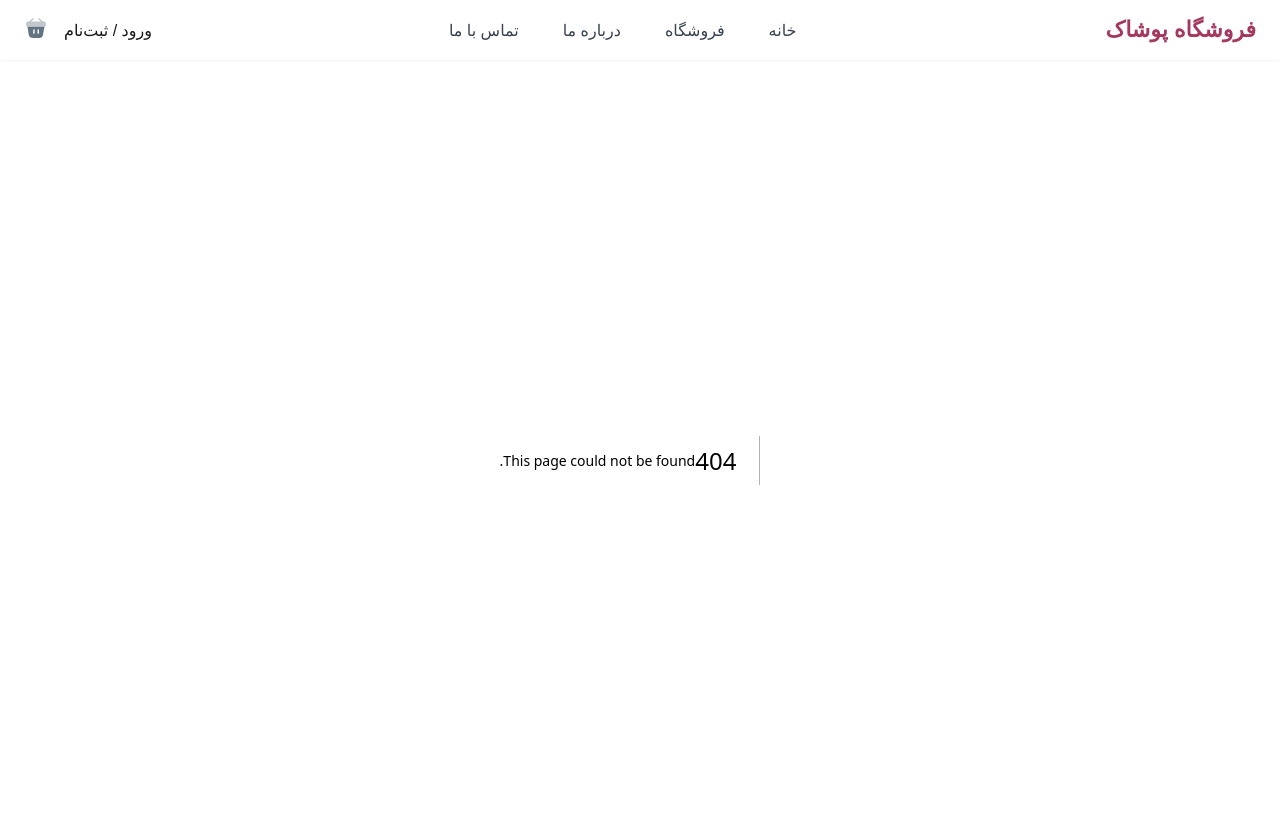
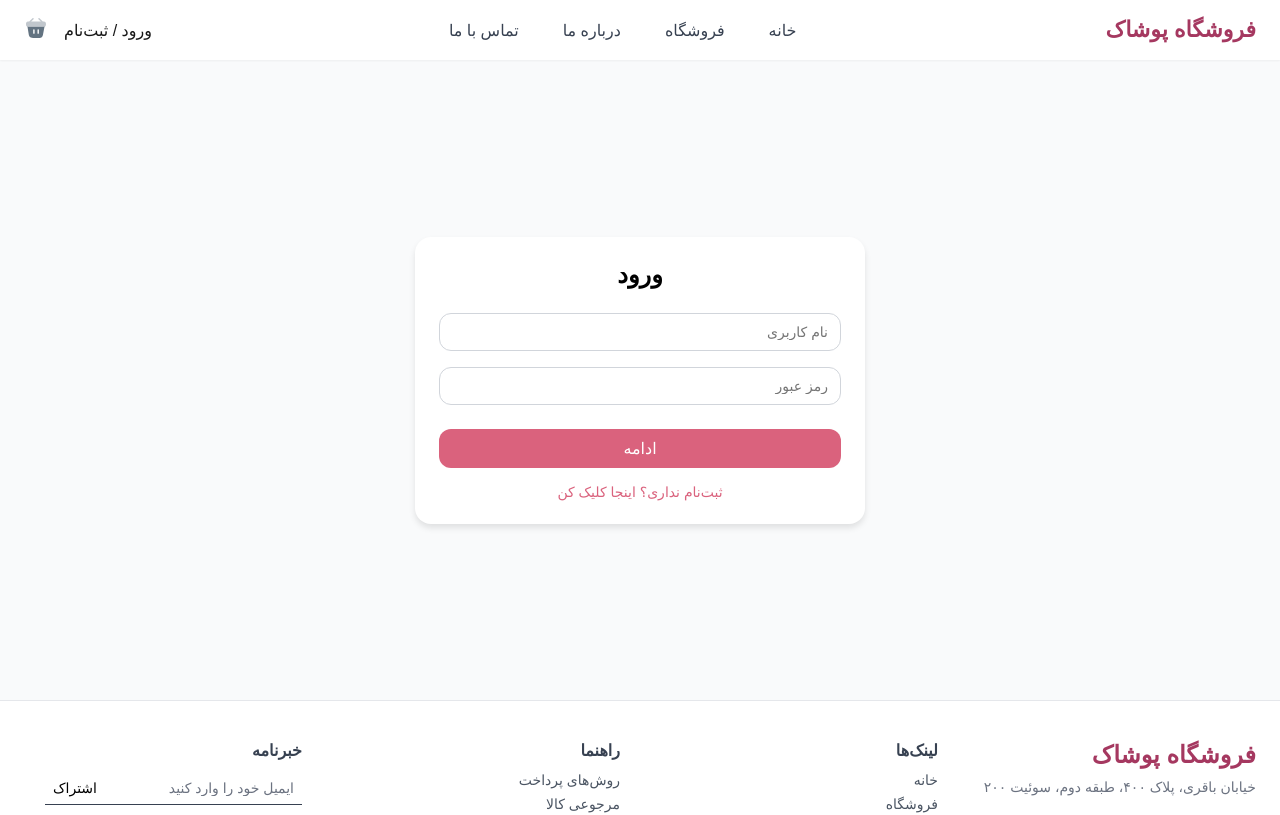
Before and after one commit to Nastaran-sarzaeim/product-page, a Next.js app: page /login in a window 1280 px wide. Before the commit this address had no page. Shown: the top 815 px of the page. Built offline with nearby package versions, Linux system fonts and the light colour scheme.

Commit message:
Add login page without context API

```diff
--- /dev/null
+++ b/src/app/login/page.js
@@ -0,0 +1,7 @@
+import Login from "@/sections/login/login";
+
+export default function LoginPage() {
+    return (
+        <Login />
+    );
+}
--- /dev/null
+++ b/src/sections/login/login.js
@@ -0,0 +1,130 @@
+"use client";
+
+import { useState } from "react";
+import styles from "./login.module.css";
+
+export default function Login() {
+
+  const [mode, setMode] = useState("login");
+
+  const [firstName, setFirstName] = useState("");
+  const [lastName, setLastName] = useState("");
+  const [username, setUsername] = useState("");
+  const [password, setPassword] = useState("");
+  const [repeatPassword, setRepeatPassword] = useState("");
+
+  const handleSubmit = () => {
+    const users = JSON.parse(localStorage.getItem("users")) || [];
+
+    if (mode === "register") {
+      if (!firstName || !lastName || !username || !password || !repeatPassword) {
+        alert("همه فیلدها را پر کنید")
+        return;
+      }
+
+      if (password !== repeatPassword) {
+        alert("رمزها یکسان نیستند!")
+        return;
+      }
+
+      const exists = users.find(u => u.username === username);
+      if (exists) {
+        alert("این نام کاربری قبلا ثبت شده")
+        return;
+      }
+
+      const newUser = {
+        firstName,
+        lastName,
+        username,
+        password,
+        role: username === "nastaran" && password === "123456#" ? "admin" : "user",
+        cart: []
+      };
+
+      localStorage.setItem("users", JSON.stringify([...users, newUser]));
+      alert("ثبت‌نام موفق! خوش آمدی")
+      setTimeout(() => { window.location.href = "/"; }, 1000);
+      return;
+    }
+
+    const foundUser = users.find(u => u.username === username && u.password === password);
+    if (!foundUser) {
+      alert("نام کاربری یا رمز اشتباه است")
+      return;
+    }
+
+    alert("ورود موفق! خوش آمدی")
+    setTimeout(() => { window.location.href = "/"; }, 1000);
+  };
+
+  return (
+    <div className={styles.container}>
+      <div className={styles.card}>
+        <h2 className={styles.title}>
+          {mode === "login" ? "ورود" : "ثبت‌نام"}
+        </h2>
+
+        {mode === "register" && (
+          <>
+            <input
+              className={styles.input}
+              placeholder="نام"
+              value={firstName}
+              onChange={(e) => setFirstName(e.target.value)}
+            />
+            <input
+              className={styles.input}
+              placeholder="نام خانوادگی"
+              value={lastName}
+              onChange={(e) => setLastName(e.target.value)}
+            />
+          </>
+        )}
+
+        <input
+          className={styles.input}
+          placeholder="نام کاربری"
+          value={username}
+          onChange={(e) => setUsername(e.target.value)}
+        />
+
+        <div className={styles.passwordWrapper}>
+          <input
+            type="password"
+            className={styles.input}
+            placeholder="رمز عبور"
+            value={password}
+            onChange={(e) => setPassword(e.target.value)}
+          />
+        </div>
+
+        {mode === "register" && (
+          <div className={styles.passwordWrapper}>
+            <input
+              type="password"
+              className={styles.input}
+              placeholder="تکرار رمز عبور"
+              value={repeatPassword}
+              onChange={(e) => setRepeatPassword(e.target.value)}
+            />
+          </div>
+        )}
+
+        <button className={styles.button} onClick={handleSubmit}>
+          ادامه
+        </button>
+
+        <p
+          className={styles.toggleText}
+          onClick={() => {
+            setMode(mode === "login" ? "register" : "login");
+            setFirstName(""); setLastName(""); setUsername(""); setPassword(""); setRepeatPassword("");
+          }}
+        >
+          {mode === "login" ? "ثبت‌نام نداری؟ اینجا کلیک کن" : "اکانت داری؟ ورود"}
+        </p>
+      </div>
+    </div>
+  );
+}
--- /dev/null
+++ b/src/sections/login/login.module.css
@@ -0,0 +1,86 @@
+/* -------- Container -------- */
+.container {
+    min-height: calc(100vh - 160px);
+    display: flex;
+    align-items: center;
+    justify-content: center;
+    background-color: #f9fafb;
+    padding: 20px;
+  }
+
+  .card {
+    max-width: 450px;
+    width: 100%;
+    background-color: #ffffff;
+    border-radius: 16px;
+    padding: 24px;
+    box-shadow: 0 4px 6px rgba(0, 0, 0, 0.1);
+  }
+
+  .title {
+    font-size: 24px;
+    font-weight: bold;
+    margin-bottom: 24px;
+    text-align: center;
+  }
+
+  /* -------- Inputs -------- */
+  .input {
+    width: 100%;
+    border: 1px solid #d1d5db;
+    border-radius: 12px;
+    padding: 10px 12px;
+    margin-bottom: 16px;
+    outline: none;
+    font-size: 14px;
+    transition: border-color 0.3s ease, box-shadow 0.3s ease;
+  }
+
+  .input:focus {
+    border-color: var(--color-pink-light);
+    box-shadow: 0 0 0 2px rgba(218, 98, 125, 0.2);
+  }
+
+  /* -------- Password wrapper (for eye icon) -------- */
+  .passwordWrapper {
+    position: relative;
+  }
+
+  /* -------- Button -------- */
+  .button {
+    width: 100%;
+    background-color: var(--color-pink);
+    color: #ffffff;
+    padding: 10px;
+    border-radius: 12px;
+    border: none;
+    cursor: pointer;
+    font-size: 16px;
+    font-weight: 500;
+    margin-top: 8px;
+    transition: background-color 0.3s ease;
+  }
+
+  .button:hover {
+    background-color: var(--color-primary);
+  }
+
+  /* -------- Toggle mode text -------- */
+  .toggleText {
+    text-align: center;
+    margin-top: 16px;
+    font-size: 14px;
+    cursor: pointer;
+    color: var(--color-pink);
+  }
+
+  /* -------- Responsive -------- */
+  @media (max-width: 480px) {
+    .card {
+      padding: 16px;
+    }
+    .title {
+      font-size: 20px;
+      margin-bottom: 16px;
+    }
+  }
```
